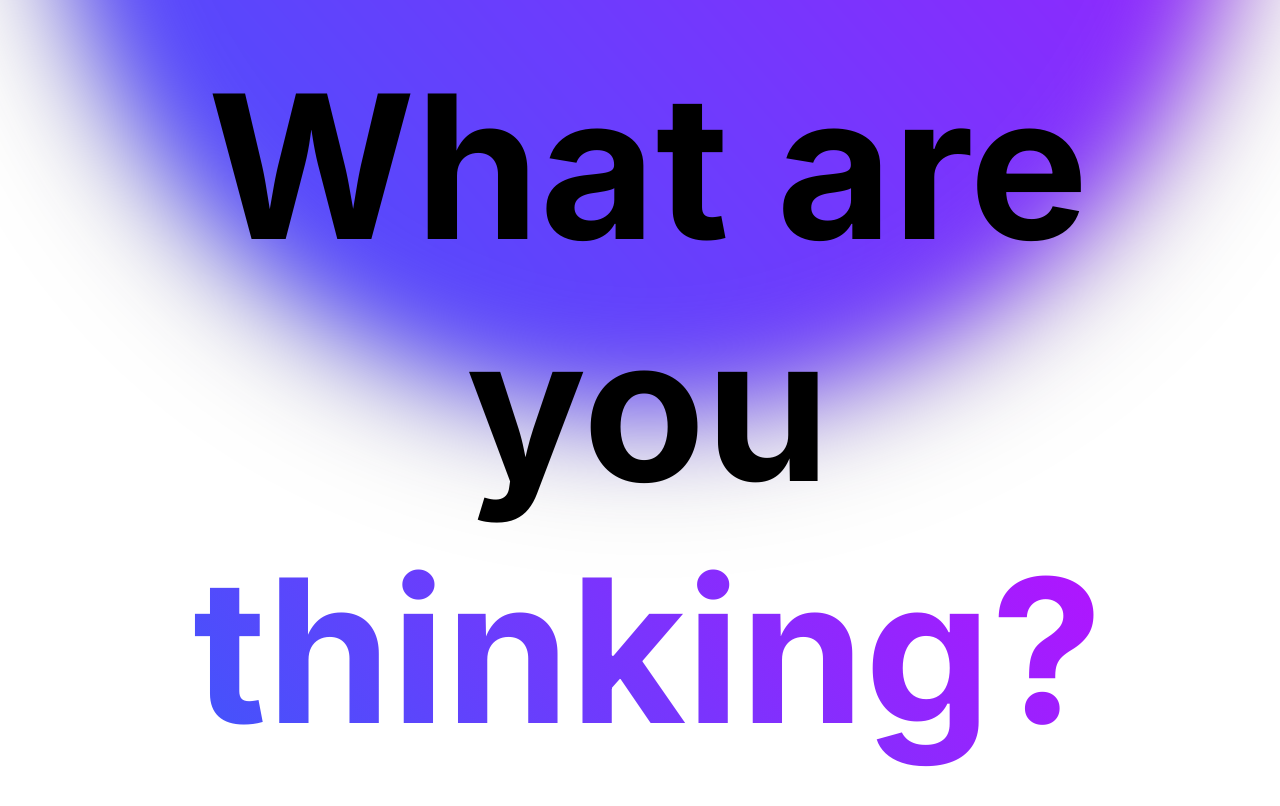
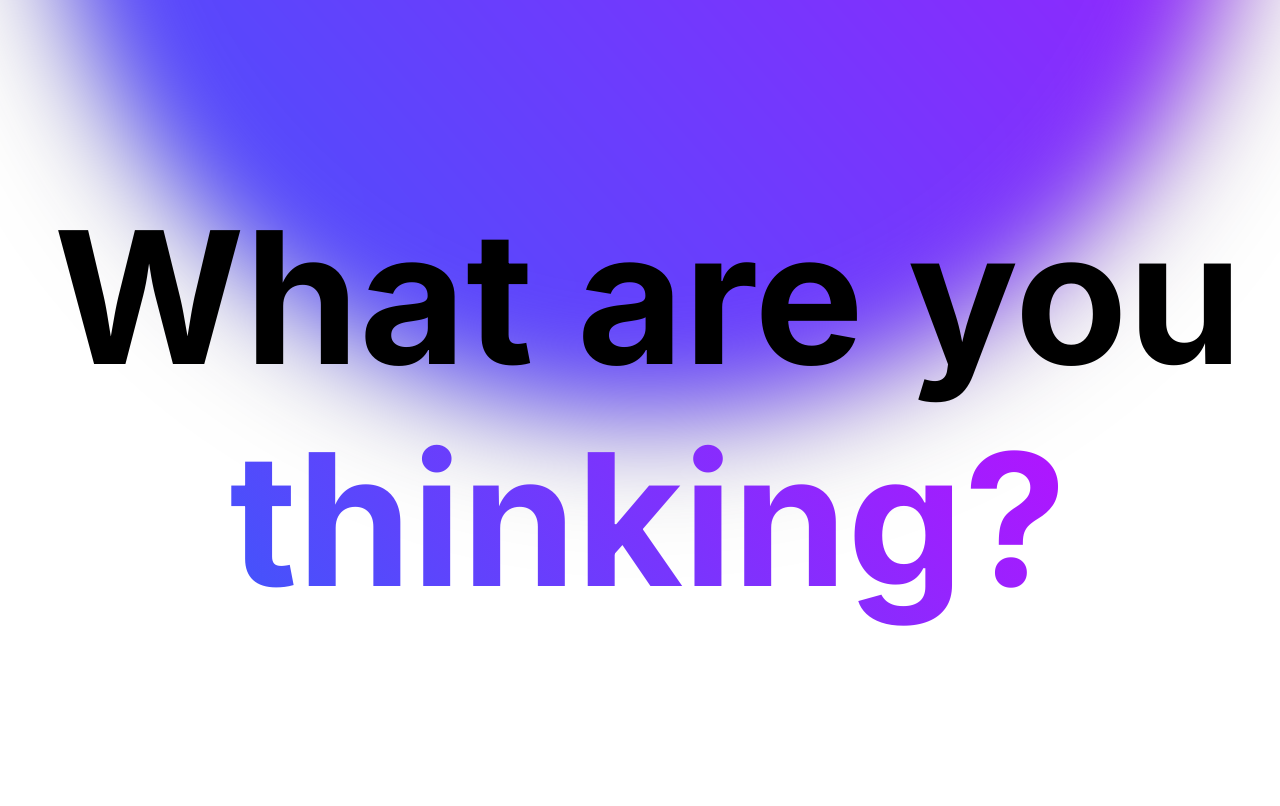
Before and after one commit to klydddd/ITC-FRAMES, a plain HTML site: page frames/main.html in a window 1280 px wide. Drawn offline with Linux system fonts and the light colour scheme; a web font is replaced by a local one.

Commit message:
Update frames-styles.css

```diff
--- a/styles/frames-styles.css
+++ b/styles/frames-styles.css
@@ -56,7 +56,7 @@ main {
 
 h1 {
     font-family: Inter;
-    font-size: 200px;
+    font-size: 23vh;
     text-align: center;
     display: block;
 
```
